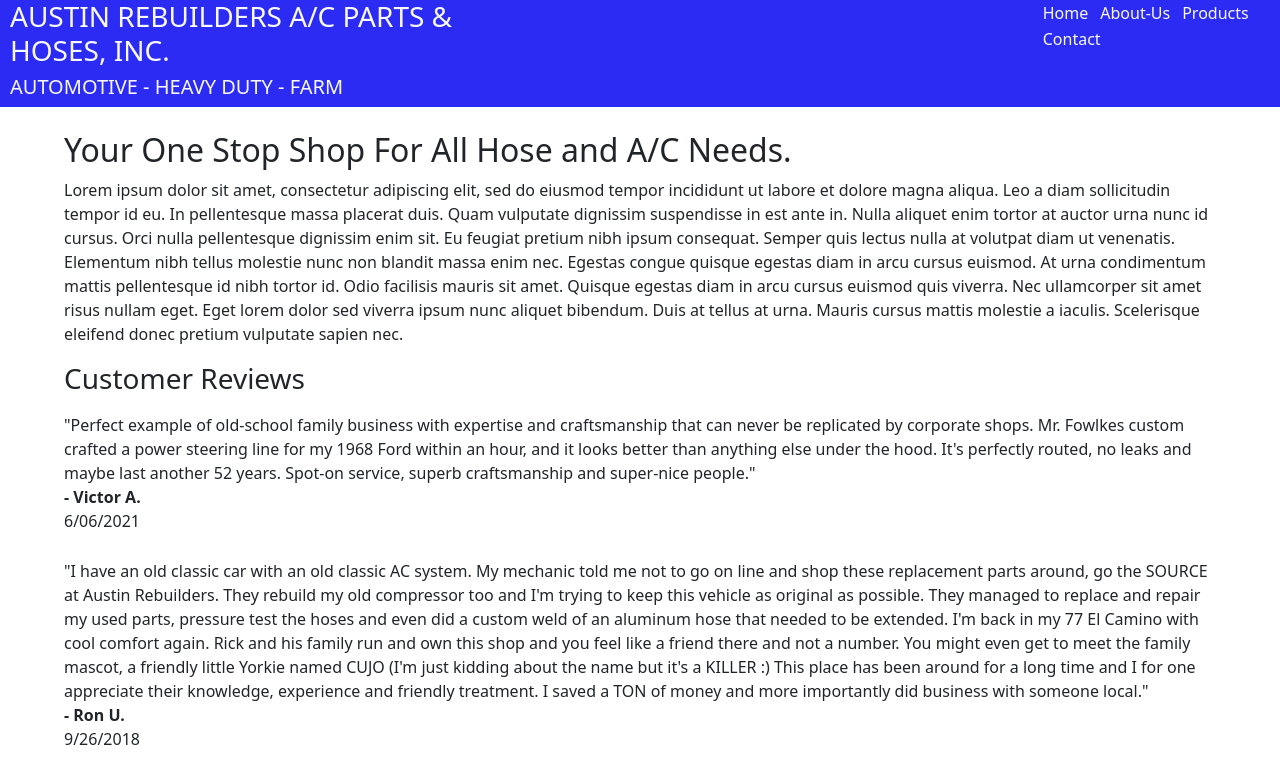
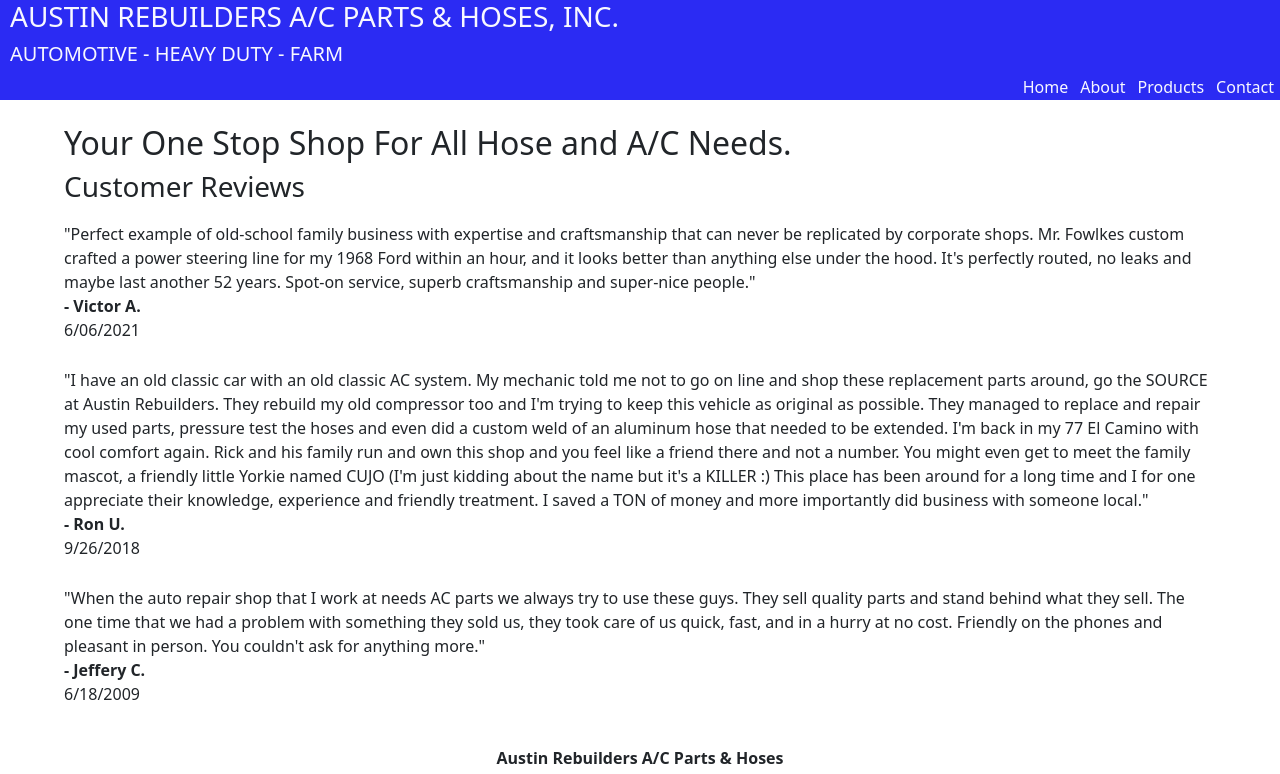
Before and after one commit to ClaytonCanady/austin_rebuilders, a React (Create React App) app: page /about-us in a window 1280 px wide. Shown: the top 774 px of the page. Built offline with nearby package versions, Linux system fonts and the light colour scheme.

Commit message:
nav update, remove lorum ipsum

```diff
--- a/package.json
+++ b/package.json
@@ -1,5 +1,6 @@
 {
   "name": "austin-rebuilders",
+  "homepage": "http://www.aracparts.com",
   "version": "0.1.0",
   "private": true,
   "dependencies": {
--- a/src/AboutUs.js
+++ b/src/AboutUs.js
@@ -7,23 +7,7 @@
 				<br/>
 				<div className='text'>
 					<h2>Your One Stop Shop For All Hose and A/C Needs.</h2>
-					<p>
-						Lorem ipsum dolor sit amet, consectetur adipiscing elit, sed do
-						eiusmod tempor incididunt ut labore et dolore magna aliqua. Leo a
-						diam sollicitudin tempor id eu. In pellentesque massa placerat duis.
-						Quam vulputate dignissim suspendisse in est ante in. Nulla aliquet
-						enim tortor at auctor urna nunc id cursus. Orci nulla pellentesque
-						dignissim enim sit. Eu feugiat pretium nibh ipsum consequat. Semper
-						quis lectus nulla at volutpat diam ut venenatis. Elementum nibh
-						tellus molestie nunc non blandit massa enim nec. Egestas congue
-						quisque egestas diam in arcu cursus euismod. At urna condimentum
-						mattis pellentesque id nibh tortor id. Odio facilisis mauris sit
-						amet. Quisque egestas diam in arcu cursus euismod quis viverra. Nec
-						ullamcorper sit amet risus nullam eget. Eget lorem dolor sed viverra
-						ipsum nunc aliquet bibendum. Duis at tellus at urna. Mauris cursus
-						mattis molestie a iaculis. Scelerisque eleifend donec pretium
-						vulputate sapien nec.
-					</p>
+
 				</div>
 				<div className='reviews text'>
 					<h3>Customer Reviews</h3>
--- a/src/App.css
+++ b/src/App.css
@@ -28,12 +28,15 @@
 	background-color: ghostwhite;
 	color: black;
 }
+nav {
+	text-align: right;
+}
 
 .sidebar {
 	background-color: #2b2bf3;
 
 	color: ghostwhite;
-	display: flex;
+
 }
 nav {
 	height: max-content;
@@ -61,7 +64,6 @@
 	background-color: gray;
 	padding-top: 5px;
 	padding-bottom: 5px;
-
 	margin-top: 5vh;
 }
 .logos img {
@@ -132,4 +134,7 @@
 		max-height: fit-content;
 		width: 45vw;
 	}
+	.title {
+		padding-right: 20vw;
+	}
 }
--- a/src/App.js
+++ b/src/App.js
@@ -23,7 +23,7 @@
 							</Link>
 
 							<Link to='/about-us'>
-								<button>About-Us</button>
+								<button>About</button>
 							</Link>
 
 							<Link to='/products-services'>
```
